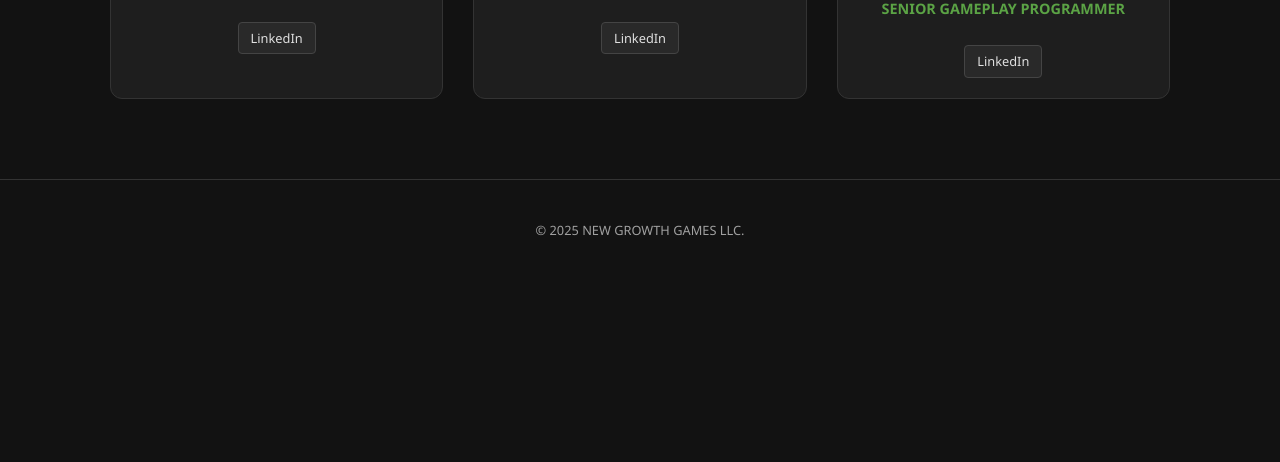
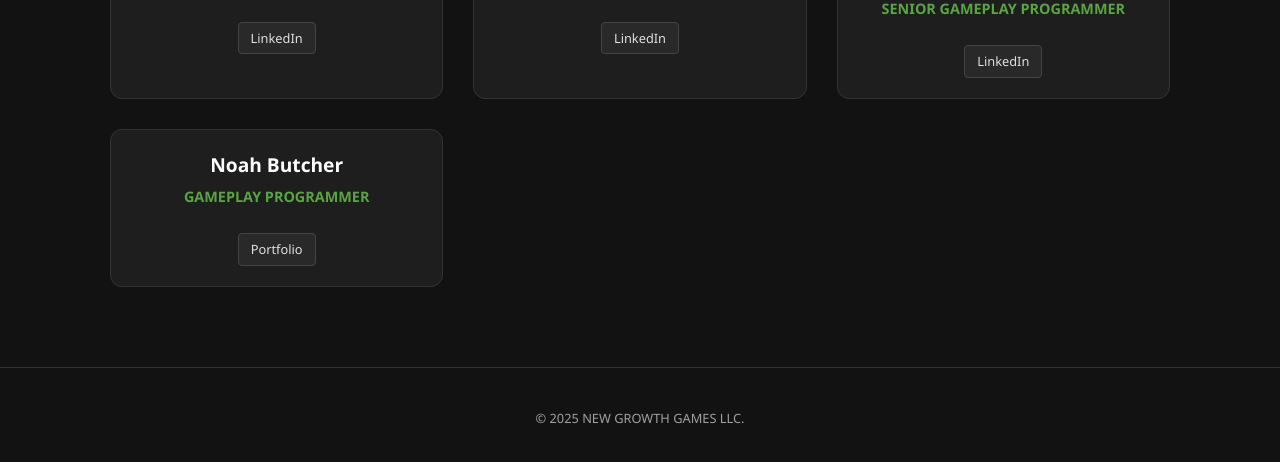
Before and after one commit to newgrowthgamesstudio/new-growth-site, a plain HTML site: page team.html in a window 1280 px wide. Shown: the part 801-1263 px from the top of the page. Before the commit the page ends 1081 px from the top, so only its background shows below. Drawn offline with Linux system fonts and the light colour scheme.

Commit message:
Added Noah

```diff
--- a/team.html
+++ b/team.html
@@ -190,6 +190,16 @@
                         <a href="https://www.linkedin.com/in/mebinskaria/" class="social-link">LinkedIn</a>
                     </div>
                 </div>
+
+                <div class="member-card">
+                    <div class="member-info">
+                        <h3>Noah Butcher</h3>
+                        <p>Gameplay Programmer</p>
+                    </div>
+                    <div class="member-links">
+                        <a href="http://www.noahbutcher.dev" class="social-link">Portfolio</a>
+                    </div>
+                </div>
             </div>
         </div>
     </section>
```
